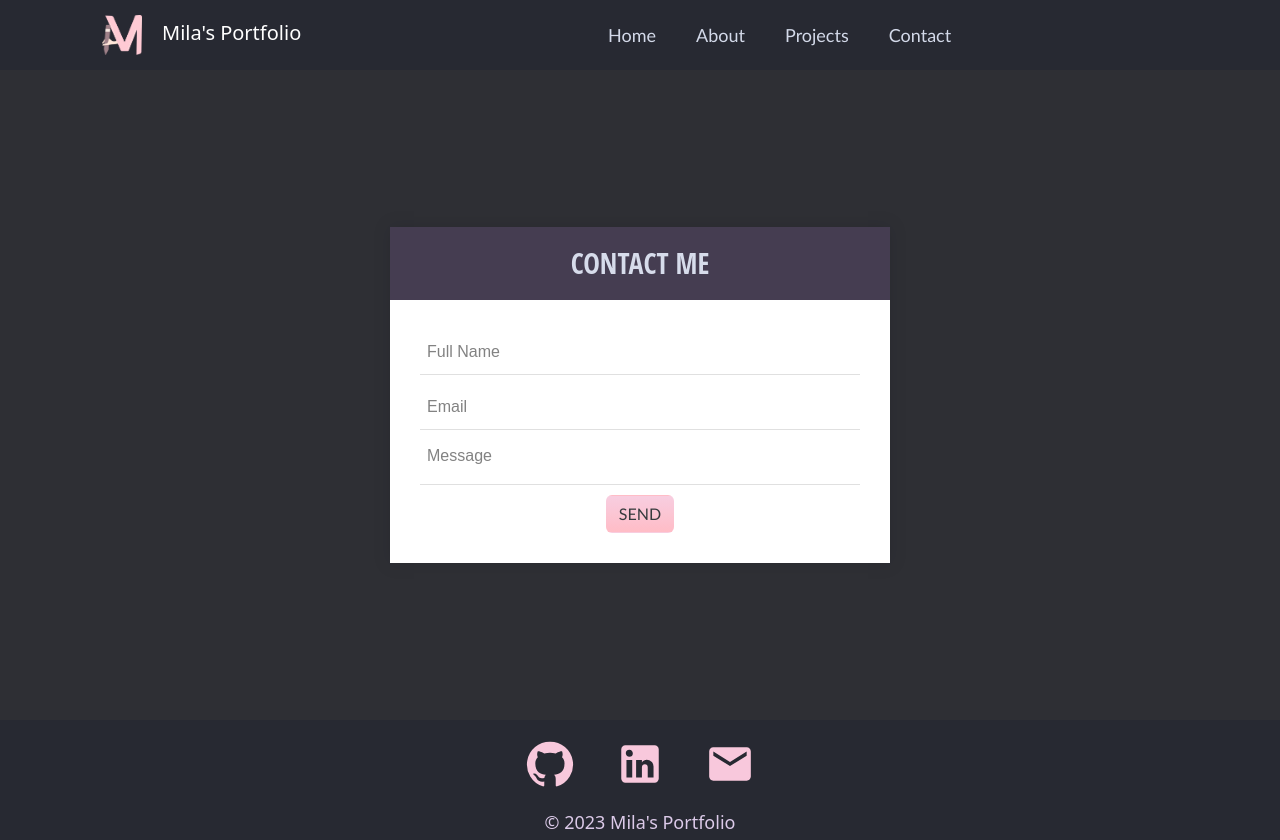
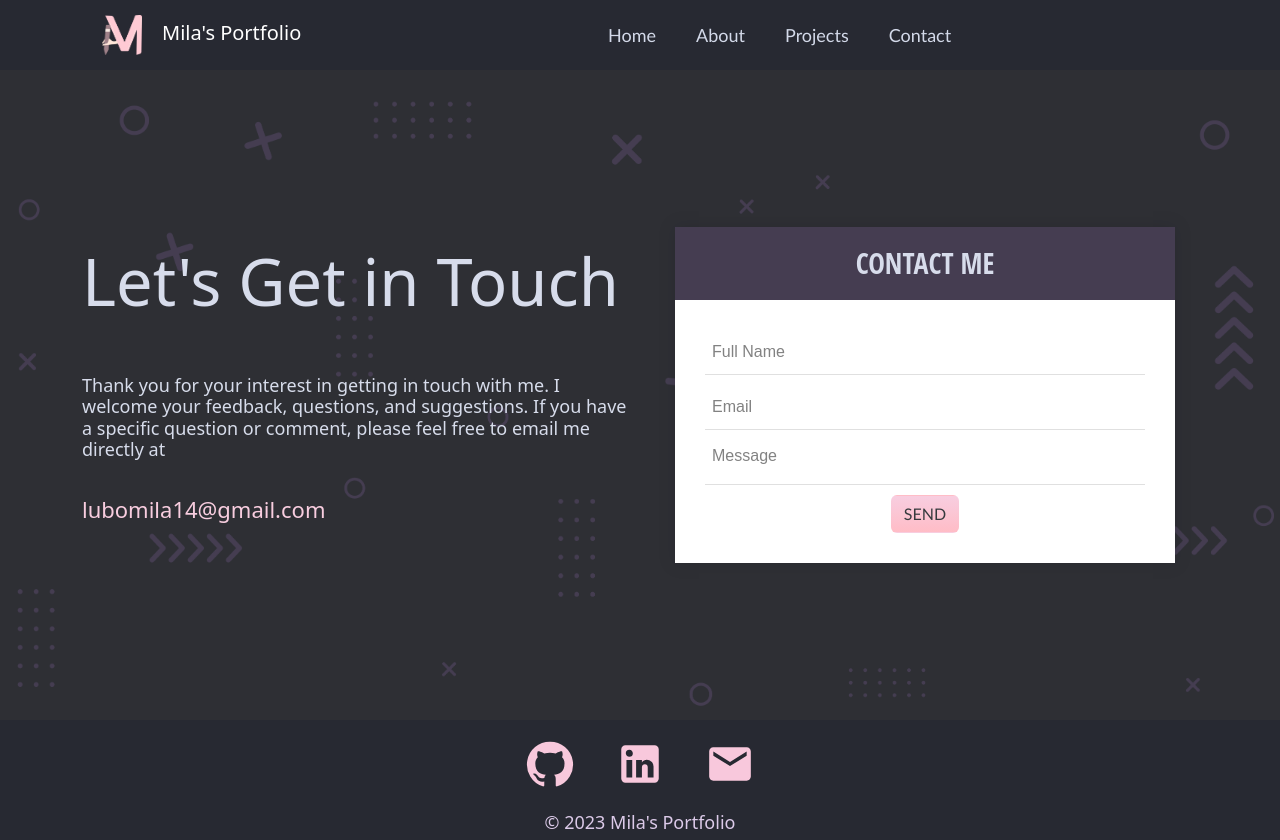
Before and after one commit to milla56/Lubomila-s-React-Portfolio, a React (Create React App) app: page /contact in a window 1280 px wide. Built offline with nearby package versions, Linux system fonts and the light colour scheme.

Commit message:
contact form text added

```diff
--- a/src/pages/Contact.js
+++ b/src/pages/Contact.js
@@ -1,6 +1,9 @@
 // import React from 'react';
 import React, { useState, useEffect } from "react";
 import Form from 'react-bootstrap/Form';
+import { Container } from 'react-bootstrap';
+import {Row} from 'react-bootstrap';
+import {Col} from 'react-bootstrap';
 
 import "../styles/contact.css"
 
@@ -35,6 +38,19 @@ setFormData({...formData,[name]: value })
   return (
     <div className="Contact">
 <div className='backgroundImage'>
+<Container>
+  <Row>
+  <Col md={6}>
+  <h1 className="contact-title">Let's Get in Touch</h1>
+  <h2 className="contact-info"> Thank you for your interest in getting in touch with me. I welcome your feedback, questions,
+    and suggestions. If you have a
+    specific question or comment, please feel free to email me directly at </h2>
+    <h3 className="email-info">lubomila14@gmail.com</h3>
+    </Col>
+
+
+
+  <Col md={6}>
 <div className="form-style-8">
 
 
@@ -51,6 +67,9 @@ setFormData({...formData,[name]: value })
 
 
 </div>
+</Col>
+</Row>
+</Container>
 </div>
 </div>
   );
--- a/src/styles/contact.css
+++ b/src/styles/contact.css
@@ -15,7 +15,7 @@
 
 .backgroundImage{
   width: 100%;
-  background-color: var(--dark3);
+  background-image: url(../images/bck1.png);
   background-position: center;
   background-size: cover;
   opacity: .9;
@@ -25,6 +25,28 @@
   justify-content: center;
   align-items: center;
   text-align: center;
+}
+
+/* TEXT */
+.contact-title{
+	font-size: 65px;
+	color: var(--text2);
+	text-align: left;
+	margin-top: 65px;
+}
+
+.contact-info{
+	font-size: 18px;
+	color: var(--text2);
+	text-align: left;
+	margin-top: 55px;
+}
+
+.email-info{
+	font-size: 22px;
+	color: var(--pastel);
+	text-align: left;
+	margin-top: 35px;
 }
 
 
@@ -79,6 +101,7 @@
 	overflow: hidden;
 }
 
+/* BUTTON */
 
 .btn{
 	background-color: var(--button);
```
